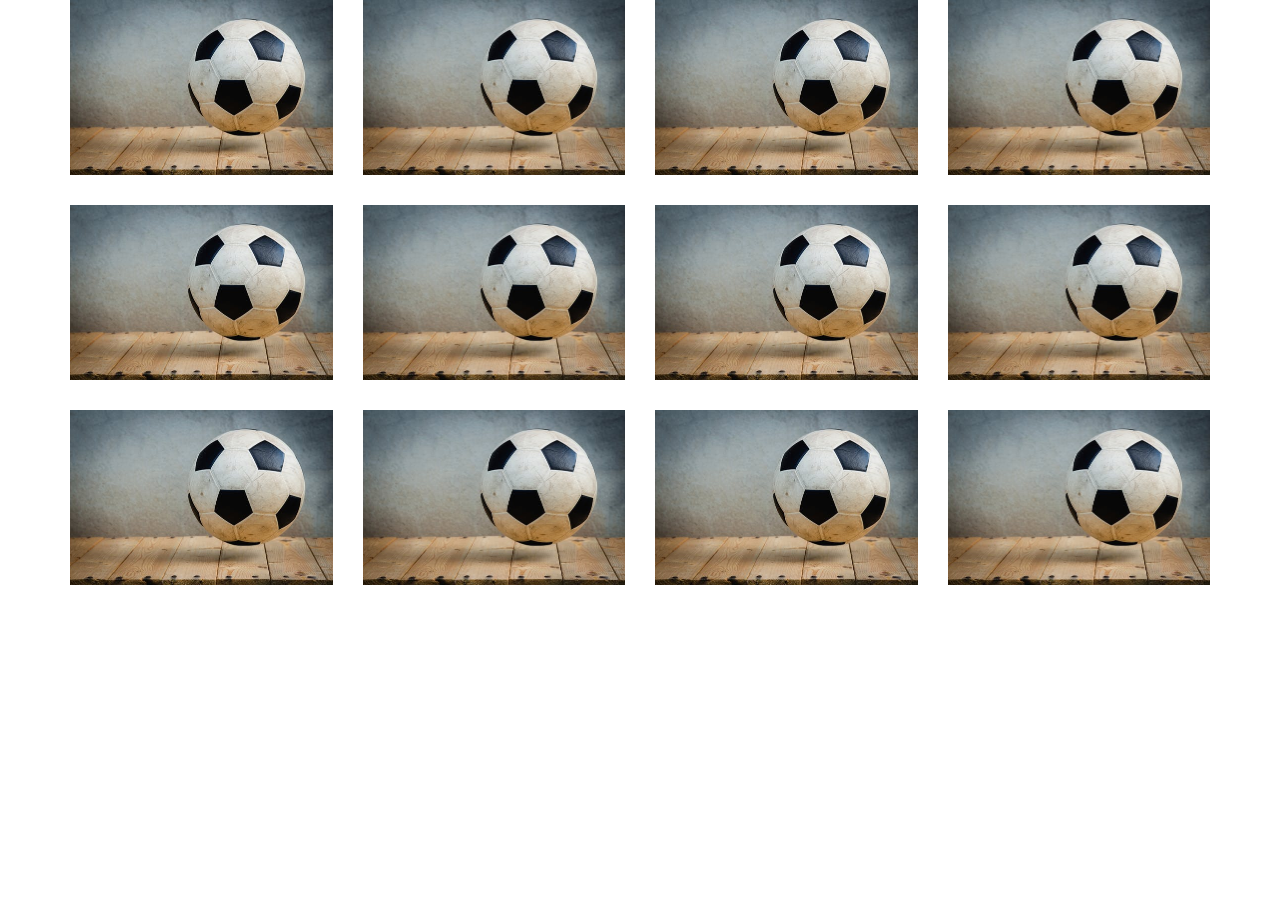
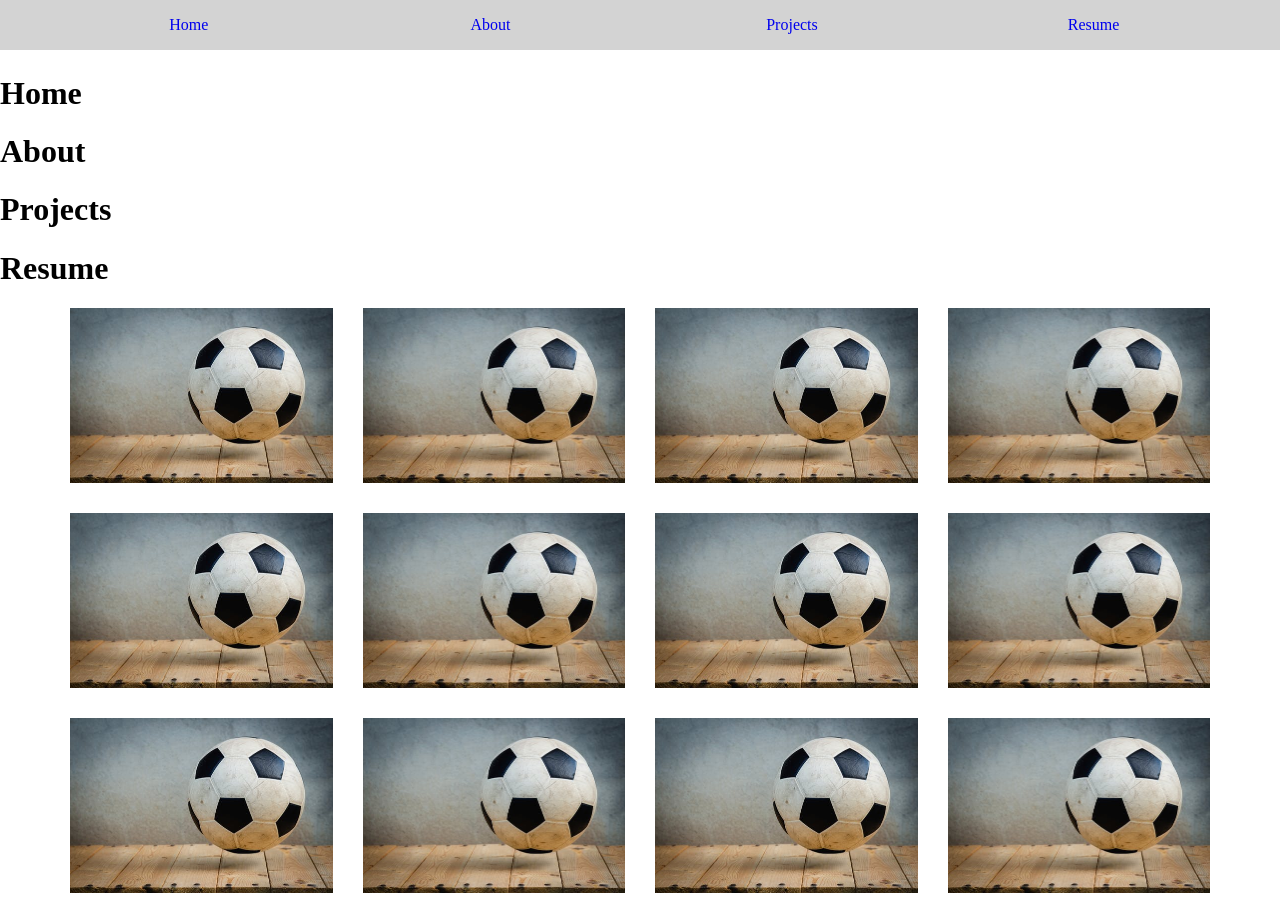
Before and after one commit to jimenezbr7/one_page_website, a plain HTML site: page index.html in a window 1280 px wide. Before the commit the page ends 800 px from the top, so only its background shows below. Drawn offline with nearby package versions, Linux system fonts and the light colour scheme.

Commit message:
adding a nav bar

```diff
--- a/css/style.css
+++ b/css/style.css
@@ -1,3 +1,39 @@
+nav{
+  background-color: lightgrey;
+  position: fixed;
+  top: 0;
+  left: 0;
+  width: 100%;
+  height: 50px;
+  line-height: 50px;
+}
+
+#nav-btn{
+  display: none;
+  position: fixed;
+  top: 0;
+  right: 0;
+}
+
+nav a{
+  text-decoration: none;
+}
+
+nav ul{
+  list-style-type: none;
+  margin: 0;
+}
+
+nav li {
+  display: inline-block;
+  width: 24%;
+  text-align: center;
+}
+
+#home {
+  margin-top: 75px;
+}
+
 #gallery > .row > div {
   padding-bottom: 30px;
 }
@@ -7,3 +43,20 @@
   height: auto;
   display: block;
 }
+
+/*media query section*/
+
+@media all and (max-width: 768px){
+  nav{
+    display: none;
+  }
+
+  nav li{
+    display: block;
+    width: 100%;
+  }
+
+  #nav-btn{
+    display: block;
+  }
+}
--- a/index.html
+++ b/index.html
@@ -8,9 +8,42 @@
     <link rel="stylesheet" href="css/normalize.css">
     <link rel="stylesheet" href="css/grid12.css">
     <link rel="stylesheet" href="https://cdnjs.cloudflare.com/ajax/libs/fancybox/3.2.5/jquery.fancybox.min.css" />
+    <link rel="stylesheet" href="https://maxcdn.bootstrapcdn.com/font-awesome/4.7.0/css/font-awesome.min.css">
     <link rel="stylesheet" href="css/style.css">
   </head>
   <body>
+
+    <meta name="viewport" content="width=device-width, initial-scale=1">
+  </head>
+  <body>
+
+    <nav>
+      <ul>
+        <li><a href="#home">Home</a></li>
+        <li><a href="#about">About</a></li>
+        <li><a href="#projects">Projects</a></li>
+        <li><a href="#resume">Resume</a></li>
+      </ul>
+    </nav>
+
+    <button id="nav-btn"><i class="fa fa-bars" aria-hidden="true"></i></button>
+
+    <section id="home">
+      <h1> Home </h1>
+    </section>
+
+    <section id="about">
+      <h1> About </h1>
+    </section>
+
+    <section id="projects">
+      <h1> Projects </h1>
+    </section>
+
+    <section id="resume">
+      <h1> Resume </h1>
+    </section>
+
 
     <section id="gallery" class="container">
       <div class="row">
--- a/javascript/app.js
+++ b/javascript/app.js
@@ -0,0 +1,18 @@
+$('nav').onePageNav();
+
+$('#nav-btn').click(function() {
+  $('nav').slideToggle();
+});
+
+var nav = $('nav');
+
+// When the user resizes the window
+$(window).resize(function(){
+  // Get the width of the page and store it in a nav
+   var width = $(window).width();
+   // If width > breakpoint and nav is hidden
+   if(width > 768 && nav.is(':hidden')) {
+     // Change the css of the nav to display blank
+       nav.css('display', '');
+   }
+});
```
